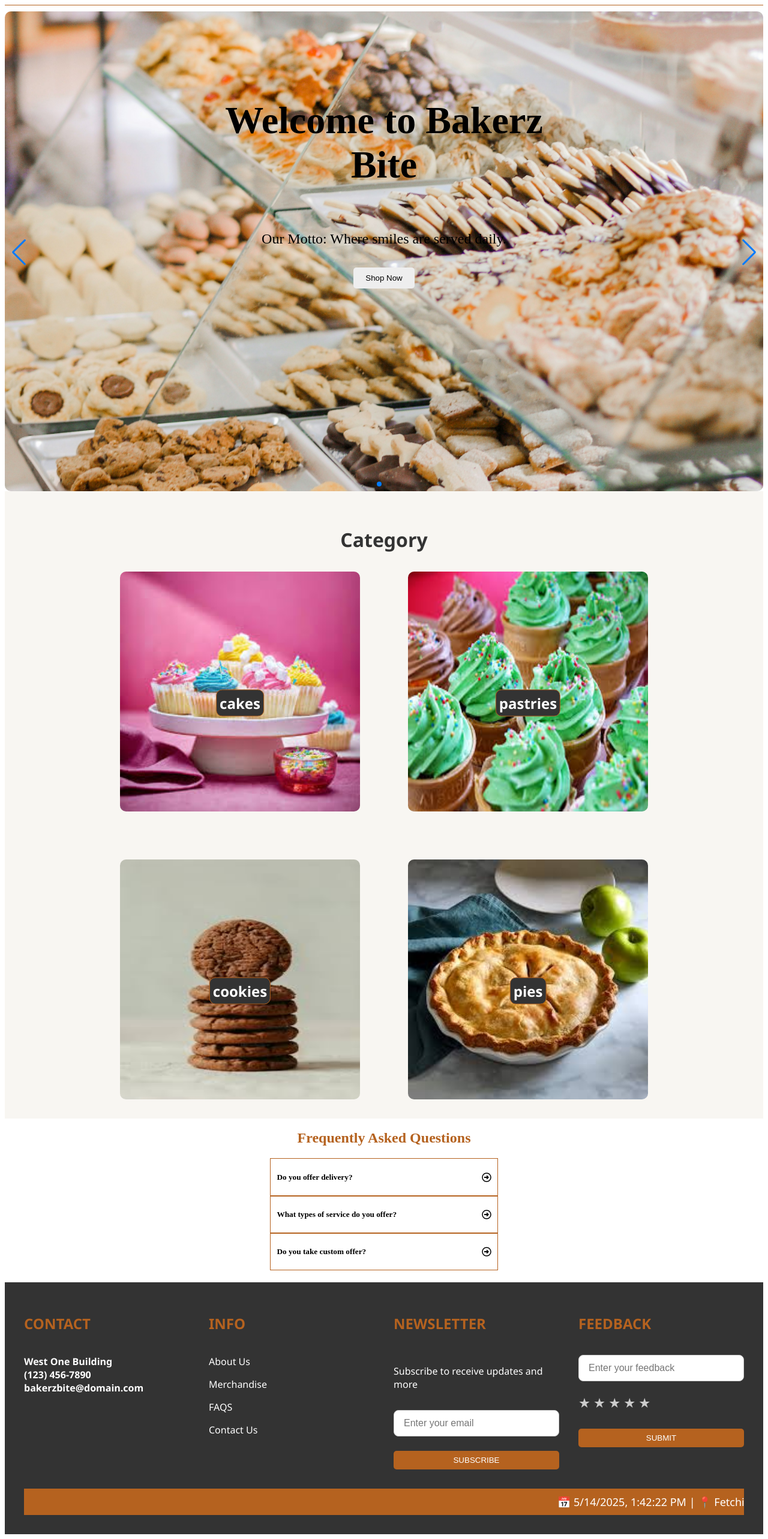
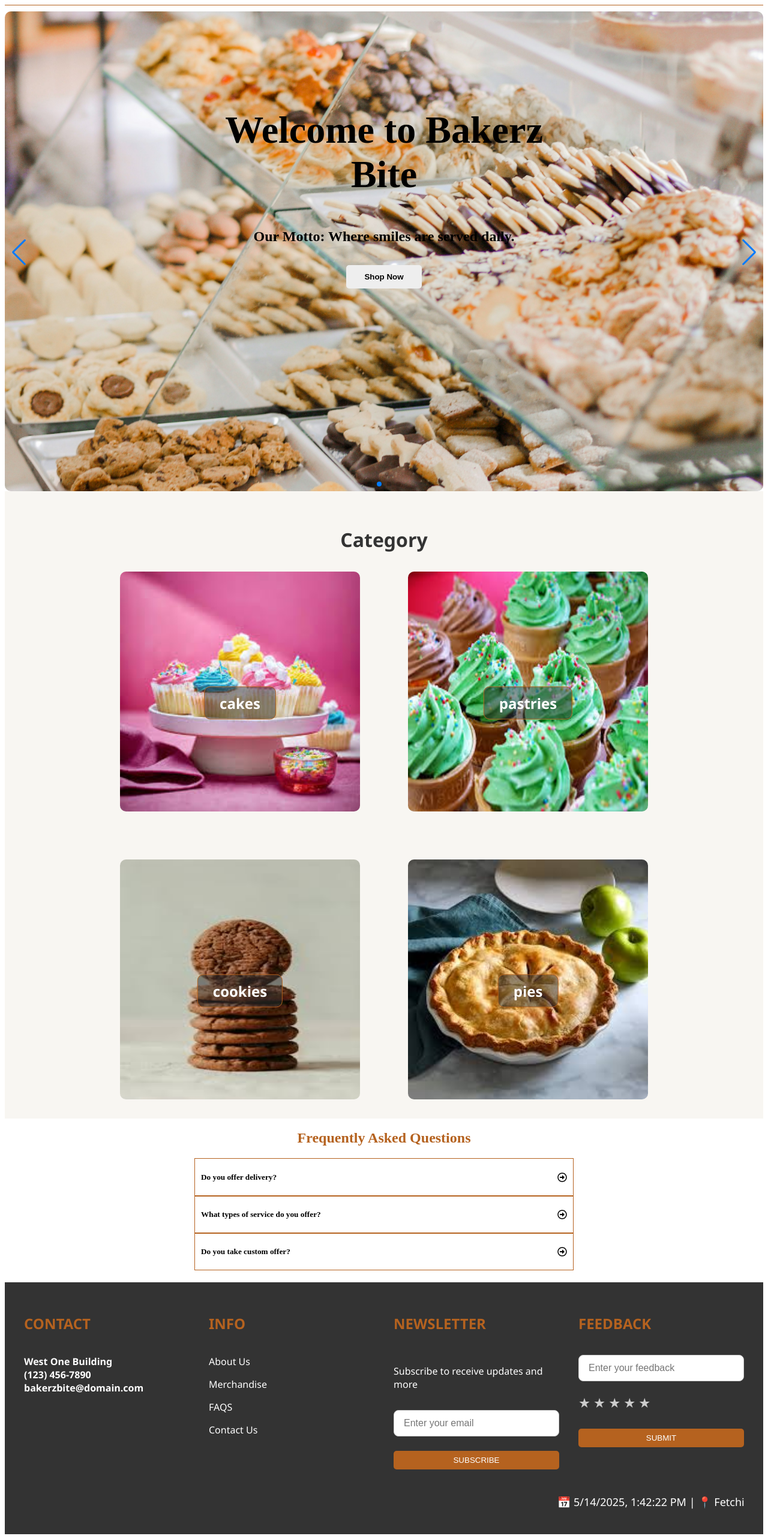
Before and after one commit to longslim/Bakerz-bite, a React (Vite) app: page / in a window 1280 px wide. Shown: the part 105-2671 px from the top of the page at 60% size. Built offline with nearby package versions, Linux system fonts and the light colour scheme; no server answers.

Commit message:
third commit

```diff
--- a/src/components/carousel/carousel.css
+++ b/src/components/carousel/carousel.css
@@ -33,7 +33,7 @@
 
 .header_text h2 {
     font-size: 4rem;
-    padding-bottom: 20px;
+    padding-bottom: 0px;
     color: black;
 
 }
@@ -41,6 +41,7 @@
 
 .header_text p{
     font-size: 1.5rem;
+    font-weight: bold;
 }
 
 
@@ -48,11 +49,12 @@
     background: #eee;
     color: black;
     border: none;
-    padding: 10px 20px;
+    padding: 12px 30px;
     cursor: pointer;
     border-radius: 5px;
     margin-top: 10px;
     transition: ease-in-out 0.3s;
+    font-weight: bold;
 }
 
 .shop_btn:hover{
--- a/src/components/ticker/ticker.css
+++ b/src/components/ticker/ticker.css
@@ -1,6 +1,6 @@
 .ticker_container {
     width: 100%;
-    background: #B5621F;
+
     color: white;
     font-size: 18px;
     padding: 10px 0;
--- a/src/pages/contact/Contact.jsx
+++ b/src/pages/contact/Contact.jsx
@@ -48,7 +48,7 @@ function Contact() {
                 <label>Email Address</label>
                 <input type="email" onChange={(e) => {dispatch({type: "EMAIL", payload: e.target.value})}} placeholder='enter email address' required />
                 <label>Phone Number</label>
-                <input type="number" onChange={(e) => {dispatch({type: "PHONENO", payload: e.target.value})}} placeholder='enter phone number' required />
+                <input type="tel" onChange={(e) => {dispatch({type: "PHONENO", payload: e.target.value})}} placeholder='enter phone number' required />
                 <label>Message</label>
                 <textarea name="" id="" rows="10" onChange={(e) => {dispatch({type: "MESSAGE", payload: e.target.value})}} placeholder='enter your request' required></textarea>
                 <input type="submit" value= "SUBMIT"/>
--- a/src/pages/contact/contact.css
+++ b/src/pages/contact/contact.css
@@ -29,7 +29,7 @@ label {
 
 input[type="text"],
 input[type="email"],
-input[type="number"],
+input[type="tel"],
 textarea {
     padding: 0.75rem 1rem;
     border: 1px solid #ccc;
@@ -98,7 +98,7 @@ input[type="submit"]:hover {
 
     input[type="text"],
     input[type="email"],
-    input[type="number"],
+    input[type="tel"],
     textarea {
       font-size: 0.95rem;
       padding: 0.65rem;
--- a/src/pages/faqs/faqs.css
+++ b/src/pages/faqs/faqs.css
@@ -10,7 +10,7 @@
     display: flex;
     flex-direction: column;
     justify-content: center;
-    width: 30%;
+    width: 50%;
 }
 
 .ask:hover{
--- a/src/pages/product/homeProduct.css
+++ b/src/pages/product/homeProduct.css
@@ -56,8 +56,8 @@
     z-index: 2;
     text-align: center;
     border: 1px solid #B5621F;
-    background-color: #333;
-    padding: 5px;
+    background-color: rgba(51, 51, 51, 0.501);
+    padding: 10px 25px;
     border-radius: 10px;
 }
 
--- a/src/pages/product/product.css
+++ b/src/pages/product/product.css
@@ -8,7 +8,7 @@
     justify-content: space-between;
     flex-wrap: wrap;
     gap: 20px;
-    padding: 30px;
+    padding: 0px;
 }
 
 .back{
@@ -24,6 +24,7 @@
     text-align: center;
     cursor: pointer;
     width: 400px;
+    height: 360px;
     border-radius: 10px;
     transition: transform 0.3s ease-in-out;
 }
@@ -34,10 +35,11 @@
 
 .card img {
     width: 100%;
-    height: auto;
-    max-height: 200px;
+    height: 300px;
     object-fit: cover;
 }
+
+
 
 .modal_overlay {
     position: fixed;
```
